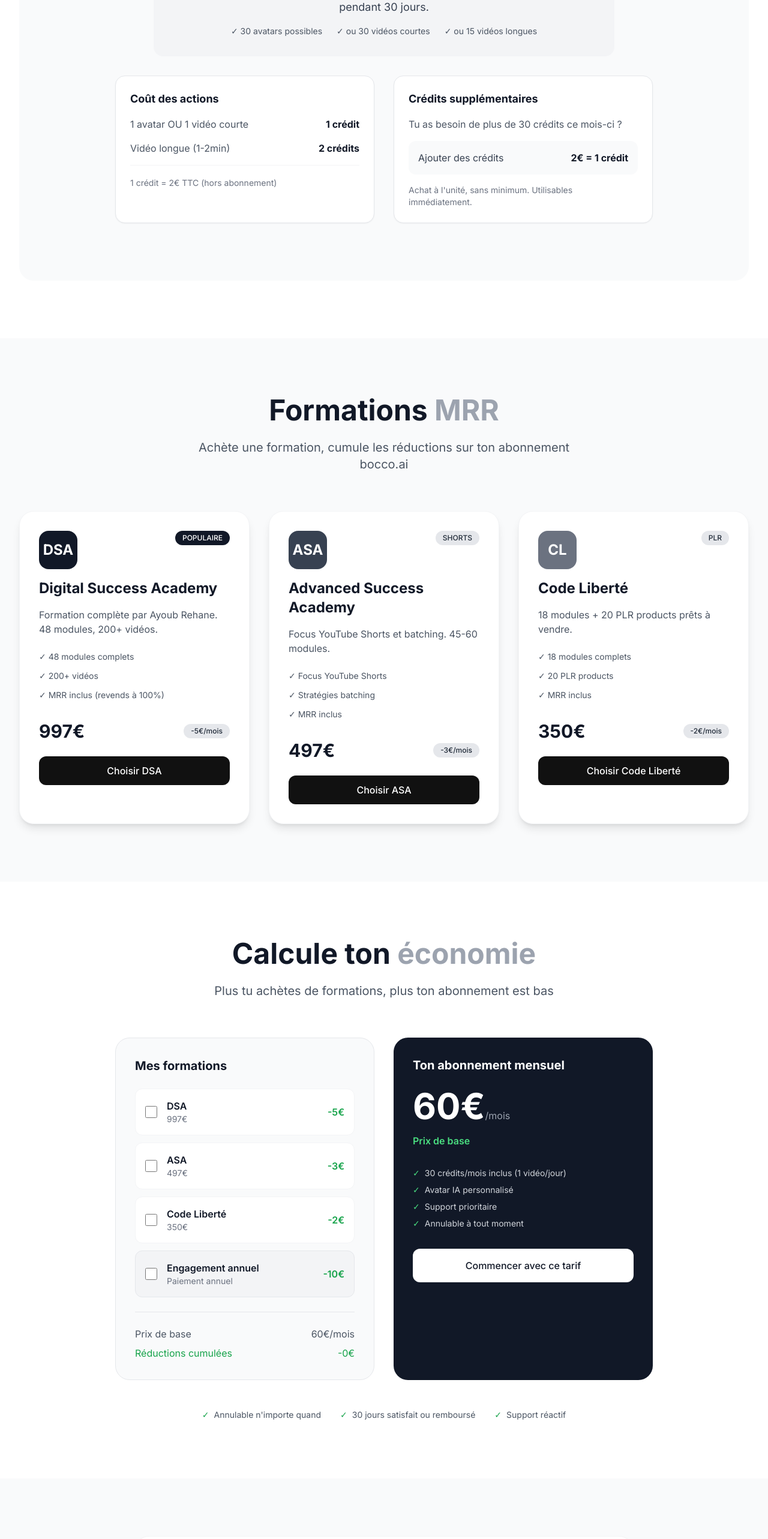
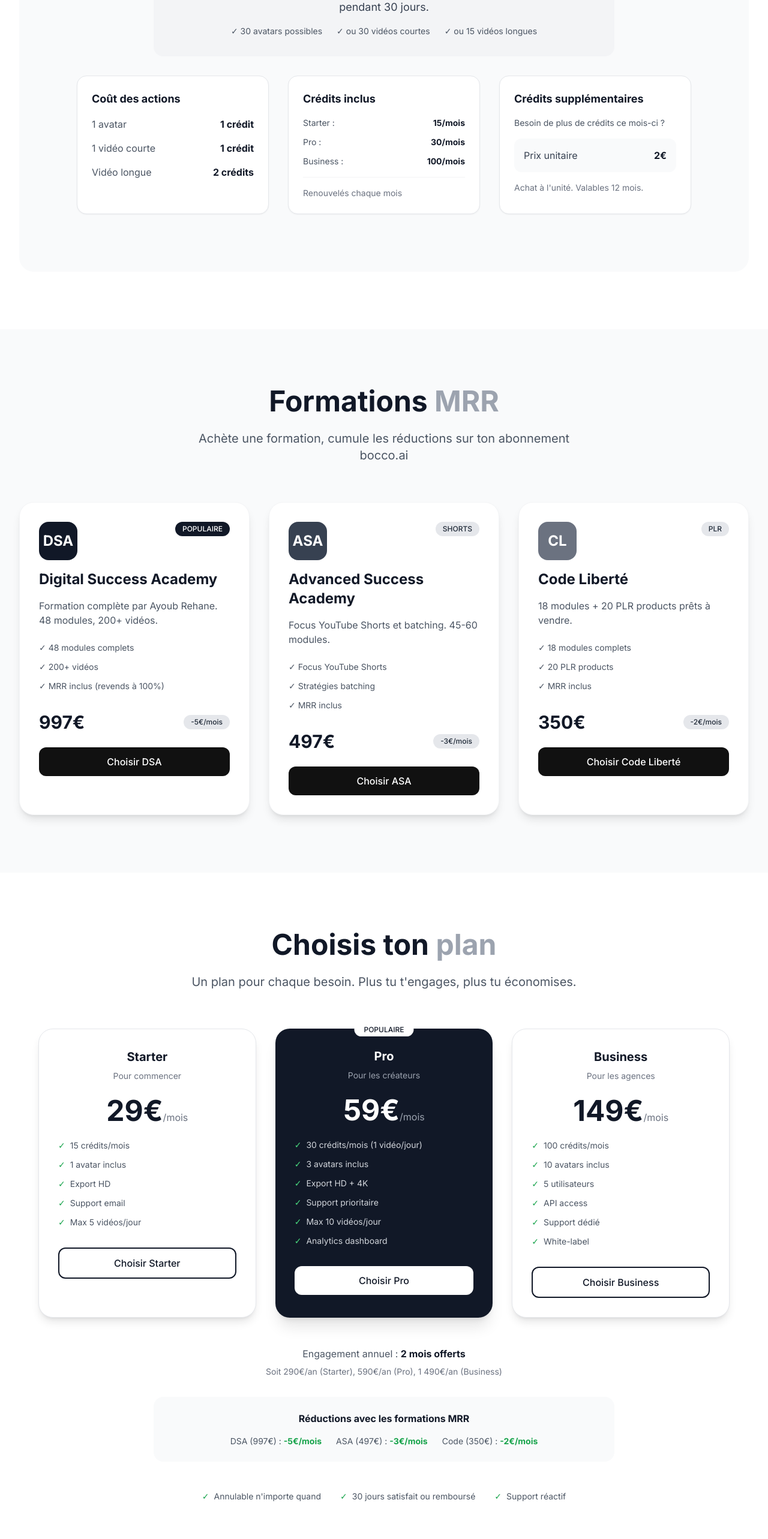
Before and after one commit to albbocco/bocco-ai, a Next.js app: page / in a window 1280 px wide. Shown: the part 2060-4626 px from the top of the page at 60% size. Built offline with nearby package versions, Linux system fonts and the light colour scheme.

Commit message:
Nouvelle structure: 3 plans d'abonnement + crédits à 2€

```diff
--- a/src/app/page.tsx
+++ b/src/app/page.tsx
@@ -173,35 +173,48 @@
               </div>
             </div>
 
-            <div className="grid grid-cols-1 md:grid-cols-2 gap-8 max-w-4xl mx-auto mb-12">
+            <div className="grid grid-cols-1 md:grid-cols-3 gap-8 max-w-5xl mx-auto mb-12">
               <div className="bg-white rounded-2xl p-6 shadow-sm border border-gray-200">
                 <h4 className="font-bold text-lg mb-4 text-gray-900">Coût des actions</h4>
                 <ul className="space-y-4">
                   <li className="flex justify-between items-center">
-                    <span className="text-gray-600">1 avatar OU 1 vidéo courte</span>
+                    <span className="text-gray-600">1 avatar</span>
                     <span className="font-bold text-gray-900">1 crédit</span>
                   </li>
                   <li className="flex justify-between items-center">
-                    <span className="text-gray-600">Vidéo longue (1-2min)</span>
+                    <span className="text-gray-600">1 vidéo courte</span>
+                    <span className="font-bold text-gray-900">1 crédit</span>
+                  </li>
+                  <li className="flex justify-between items-center">
+                    <span className="text-gray-600">Vidéo longue</span>
                     <span className="font-bold text-gray-900">2 crédits</span>
                   </li>
                 </ul>
-                <div className="mt-4 pt-4 border-t border-gray-100">
-                  <span className="text-sm text-gray-500">1 crédit = 2€ TTC (hors abonnement)</span>
+              </div>
+
+              <div className="bg-white rounded-2xl p-6 shadow-sm border border-gray-200">
+                <h4 className="font-bold text-lg mb-4 text-gray-900">Crédits inclus</h4>
+                <ul className="space-y-3 text-sm">
+                  <li className="flex justify-between"><span className="text-gray-600">Starter :</span> <span className="font-bold">15/mois</span></li>
+                  <li className="flex justify-between"><span className="text-gray-600">Pro :</span> <span className="font-bold">30/mois</span></li>
+                  <li className="flex justify-between"><span className="text-gray-600">Business :</span> <span className="font-bold">100/mois</span></li>
+                </ul>
+                <div className="mt-4 pt-4 border-t border-gray-100 text-sm text-gray-500">
+                  Renouvelés chaque mois
                 </div>
               </div>
 
               <div className="bg-white rounded-2xl p-6 shadow-sm border border-gray-200">
                 <h4 className="font-bold text-lg mb-4 text-gray-900">Crédits supplémentaires</h4>
-                <p className="text-gray-600 mb-4">
-                  Tu as besoin de plus de 30 crédits ce mois-ci ?
+                <p className="text-gray-600 mb-4 text-sm">
+                  Besoin de plus de crédits ce mois-ci ?
                 </p>
                 <div className="flex items-center justify-between p-4 bg-gray-50 rounded-xl">
-                  <span className="text-gray-700">Ajouter des crédits</span>
-                  <span className="font-bold text-gray-900">2€ = 1 crédit</span>
+                  <span className="text-gray-700">Prix unitaire</span>
+                  <span className="font-bold text-gray-900">2€</span>
                 </div>
                 <p className="text-sm text-gray-500 mt-4">
-                  Achat à l'unité, sans minimum. Utilisables immédiatement.
+                  Achat à l&apos;unité. Valables 12 mois.
                 </p>
               </div>
             </div>
@@ -281,109 +294,94 @@
         </div>
       </section>
 
-      {/* Pricing Calculator Section */}
+      {/* Pricing Plans Section */}
       <section id="pricing" className="py-24 bg-white">
         <div className="max-w-7xl mx-auto px-4 sm:px-6 lg:px-8">
           <div className="text-center mb-16">
-            <h2 className="text-4xl md:text-5xl font-bold mb-6 text-gray-900">Calcule ton <span className="text-gray-400">économie</span></h2>
-            <p className="text-xl text-gray-600 max-w-2xl mx-auto">Plus tu achètes de formations, plus ton abonnement est bas</p>
+            <h2 className="text-4xl md:text-5xl font-bold mb-6 text-gray-900">Choisis ton <span className="text-gray-400">plan</span></h2>
+            <p className="text-xl text-gray-600 max-w-2xl mx-auto">Un plan pour chaque besoin. Plus tu t&apos;engages, plus tu économises.</p>
           </div>
 
-          <div className="grid grid-cols-1 lg:grid-cols-2 gap-8 max-w-4xl mx-auto">
-            {/* Calculateur */}
-            <div className="bg-gray-50 rounded-3xl p-8 border border-gray-200">
-              <h3 className="text-xl font-bold mb-6 text-gray-900">Mes formations</h3>
-
-              <label className="flex items-center gap-4 p-4 bg-white rounded-xl cursor-pointer mb-3 hover:bg-gray-50 transition border border-gray-100">
-                <input
-                  type="checkbox"
-                  checked={formations.dsa}
-                  onChange={(e) => setFormations({...formations, dsa: e.target.checked})}
-                  className="w-5 h-5 accent-gray-900"
-                />
-                <div className="flex-1">
-                  <div className="font-semibold text-gray-900">DSA</div>
-                  <div className="text-sm text-gray-500">997€</div>
-                </div>
-                <span className="text-green-600 font-semibold">-5€</span>
-              </label>
-
-              <label className="flex items-center gap-4 p-4 bg-white rounded-xl cursor-pointer mb-3 hover:bg-gray-50 transition border border-gray-100">
-                <input
-                  type="checkbox"
-                  checked={formations.asa}
-                  onChange={(e) => setFormations({...formations, asa: e.target.checked})}
-                  className="w-5 h-5 accent-gray-900"
-                />
-                <div className="flex-1">
-                  <div className="font-semibold text-gray-900">ASA</div>
-                  <div className="text-sm text-gray-500">497€</div>
-                </div>
-                <span className="text-green-600 font-semibold">-3€</span>
-              </label>
-
-              <label className="flex items-center gap-4 p-4 bg-white rounded-xl cursor-pointer mb-3 hover:bg-gray-50 transition border border-gray-100">
-                <input
-                  type="checkbox"
-                  checked={formations.code}
-                  onChange={(e) => setFormations({...formations, code: e.target.checked})}
-                  className="w-5 h-5 accent-gray-900"
-                />
-                <div className="flex-1">
-                  <div className="font-semibold text-gray-900">Code Liberté</div>
-                  <div className="text-sm text-gray-500">350€</div>
-                </div>
-                <span className="text-green-600 font-semibold">-2€</span>
-              </label>
-
-              <label className="flex items-center gap-4 p-4 bg-gray-100 rounded-xl cursor-pointer mb-3 hover:bg-gray-200 transition border border-gray-200">
-                <input
-                  type="checkbox"
-                  checked={formations.annual}
-                  onChange={(e) => setFormations({...formations, annual: e.target.checked})}
-                  className="w-5 h-5 accent-gray-900"
-                />
-                <div className="flex-1">
-                  <div className="font-semibold text-gray-900">Engagement annuel</div>
-                  <div className="text-sm text-gray-500">Paiement annuel</div>
-                </div>
-                <span className="text-green-600 font-semibold">-10€</span>
-              </label>
-
-              <div className="mt-6 pt-6 border-t border-gray-200">
-                <div className="flex justify-between mb-2 text-gray-600">
-                  <span>Prix de base</span>
-                  <span>60€/mois</span>
-                </div>
-                <div className="flex justify-between text-green-600">
-                  <span>Réductions cumulées</span>
-                  <span>-{discount}€</span>
-                </div>
+          <div className="grid grid-cols-1 md:grid-cols-3 gap-8 max-w-6xl mx-auto">
+            {/* Plan Starter */}
+            <div className="bg-white rounded-3xl p-8 shadow-lg border border-gray-200">
+              <div className="text-center mb-6">
+                <h3 className="text-xl font-bold text-gray-900 mb-2">Starter</h3>
+                <p className="text-sm text-gray-500">Pour commencer</p>
               </div>
+              <div className="text-center mb-6">
+                <span className="text-5xl font-bold text-gray-900">29€</span>
+                <span className="text-gray-500">/mois</span>
+              </div>
+              <ul className="space-y-3 mb-8 text-sm text-gray-600">
+                <li className="flex items-center gap-2"><span className="text-green-600">✓</span> 15 crédits/mois</li>
+                <li className="flex items-center gap-2"><span className="text-green-600">✓</span> 1 avatar inclus</li>
+                <li className="flex items-center gap-2"><span className="text-green-600">✓</span> Export HD</li>
+                <li className="flex items-center gap-2"><span className="text-green-600">✓</span> Support email</li>
+                <li className="flex items-center gap-2"><span className="text-green-600">✓</span> Max 5 vidéos/jour</li>
+              </ul>
+              <button onClick={openModal} className="w-full py-3 rounded-xl font-medium border-2 border-gray-900 text-gray-900 hover:bg-gray-900 hover:text-white transition">Choisir Starter</button>
             </div>
 
-            {/* Résultat */}
-            <div className="bg-gray-900 rounded-3xl p-8 text-white">
-              <h3 className="text-xl font-bold mb-6">Ton abonnement {formations.annual ? 'annuel' : 'mensuel'}</h3>
+            {/* Plan Pro */}
+            <div className="bg-gray-900 rounded-3xl p-8 shadow-xl relative">
+              <div className="absolute -top-3 left-1/2 -translate-x-1/2">
+                <span className="bg-white text-gray-900 text-xs font-medium px-4 py-1 rounded-full">POPULAIRE</span>
+              </div>
+              <div className="text-center mb-6">
+                <h3 className="text-xl font-bold text-white mb-2">Pro</h3>
+                <p className="text-sm text-gray-400">Pour les créateurs</p>
+              </div>
+              <div className="text-center mb-6">
+                <span className="text-5xl font-bold text-white">59€</span>
+                <span className="text-gray-400">/mois</span>
+              </div>
+              <ul className="space-y-3 mb-8 text-sm text-gray-300">
+                <li className="flex items-center gap-2"><span className="text-green-400">✓</span> 30 crédits/mois (1 vidéo/jour)</li>
+                <li className="flex items-center gap-2"><span className="text-green-400">✓</span> 3 avatars inclus</li>
+                <li className="flex items-center gap-2"><span className="text-green-400">✓</span> Export HD + 4K</li>
+                <li className="flex items-center gap-2"><span className="text-green-400">✓</span> Support prioritaire</li>
+                <li className="flex items-center gap-2"><span className="text-green-400">✓</span> Max 10 vidéos/jour</li>
+                <li className="flex items-center gap-2"><span className="text-green-400">✓</span> Analytics dashboard</li>
+              </ul>
+              <button onClick={openModal} className="w-full bg-white text-gray-900 py-3 rounded-xl font-medium hover:bg-gray-100 transition">Choisir Pro</button>
+            </div>
 
-              <div className="mb-4">
-                <span className="text-6xl font-bold">{formations.annual ? finalPrice * 12 : finalPrice}€</span>
-                {discount > 0 && <span className="text-2xl text-gray-400 line-through ml-2">{formations.annual ? '720€' : '60€'}</span>}
-                <span className="text-gray-400">/{formations.annual ? 'an' : 'mois'}</span>
+            {/* Plan Business */}
+            <div className="bg-white rounded-3xl p-8 shadow-lg border border-gray-200">
+              <div className="text-center mb-6">
+                <h3 className="text-xl font-bold text-gray-900 mb-2">Business</h3>
+                <p className="text-sm text-gray-500">Pour les agences</p>
               </div>
+              <div className="text-center mb-6">
+                <span className="text-5xl font-bold text-gray-900">149€</span>
+                <span className="text-gray-500">/mois</span>
+              </div>
+              <ul className="space-y-3 mb-8 text-sm text-gray-600">
+                <li className="flex items-center gap-2"><span className="text-green-600">✓</span> 100 crédits/mois</li>
+                <li className="flex items-center gap-2"><span className="text-green-600">✓</span> 10 avatars inclus</li>
+                <li className="flex items-center gap-2"><span className="text-green-600">✓</span> 5 utilisateurs</li>
+                <li className="flex items-center gap-2"><span className="text-green-600">✓</span> API access</li>
+                <li className="flex items-center gap-2"><span className="text-green-600">✓</span> Support dédié</li>
+                <li className="flex items-center gap-2"><span className="text-green-600">✓</span> White-label</li>
+              </ul>
+              <button onClick={openModal} className="w-full py-3 rounded-xl font-medium border-2 border-gray-900 text-gray-900 hover:bg-gray-900 hover:text-white transition">Choisir Business</button>
+            </div>
+          </div>
 
-              <div className="text-green-400 font-semibold mb-8">
-                {savings > 0 ? `Économise ${savings}€/mois` : 'Prix de base'}
-              </div>
+          {/* Réductions annuelles */}
+          <div className="mt-12 text-center">
+            <p className="text-gray-600 mb-2">Engagement annuel : <span className="font-bold text-gray-900">2 mois offerts</span></p>
+            <p className="text-sm text-gray-500">Soit 290€/an (Starter), 590€/an (Pro), 1 490€/an (Business)</p>
+          </div>
 
-              <ul className="space-y-2 mb-8 text-gray-300 text-sm">
-                <li className="flex items-center gap-2"><span className="text-green-400">✓</span> 30 crédits/mois inclus (1 vidéo/jour)</li>
-                <li className="flex items-center gap-2"><span className="text-green-400">✓</span> Avatar IA personnalisé</li>
-                <li className="flex items-center gap-2"><span className="text-green-400">✓</span> Support prioritaire</li>
-                <li className="flex items-center gap-2"><span className="text-green-400">✓</span> Annulable à tout moment</li>
-              </ul>
-
-              <button onClick={openModal} className="w-full bg-white text-gray-900 py-4 rounded-xl font-medium hover:bg-gray-100 transition">Commencer avec ce tarif</button>
+          {/* Réductions formations */}
+          <div className="mt-8 bg-gray-50 rounded-2xl p-6 max-w-3xl mx-auto">
+            <h4 className="text-center font-bold text-gray-900 mb-4">Réductions avec les formations MRR</h4>
+            <div className="flex justify-center gap-6 text-sm">
+              <span className="text-gray-600">DSA (997€) : <span className="font-bold text-green-600">-5€/mois</span></span>
+              <span className="text-gray-600">ASA (497€) : <span className="font-bold text-green-600">-3€/mois</span></span>
+              <span className="text-gray-600">Code (350€) : <span className="font-bold text-green-600">-2€/mois</span></span>
             </div>
           </div>
 
```
